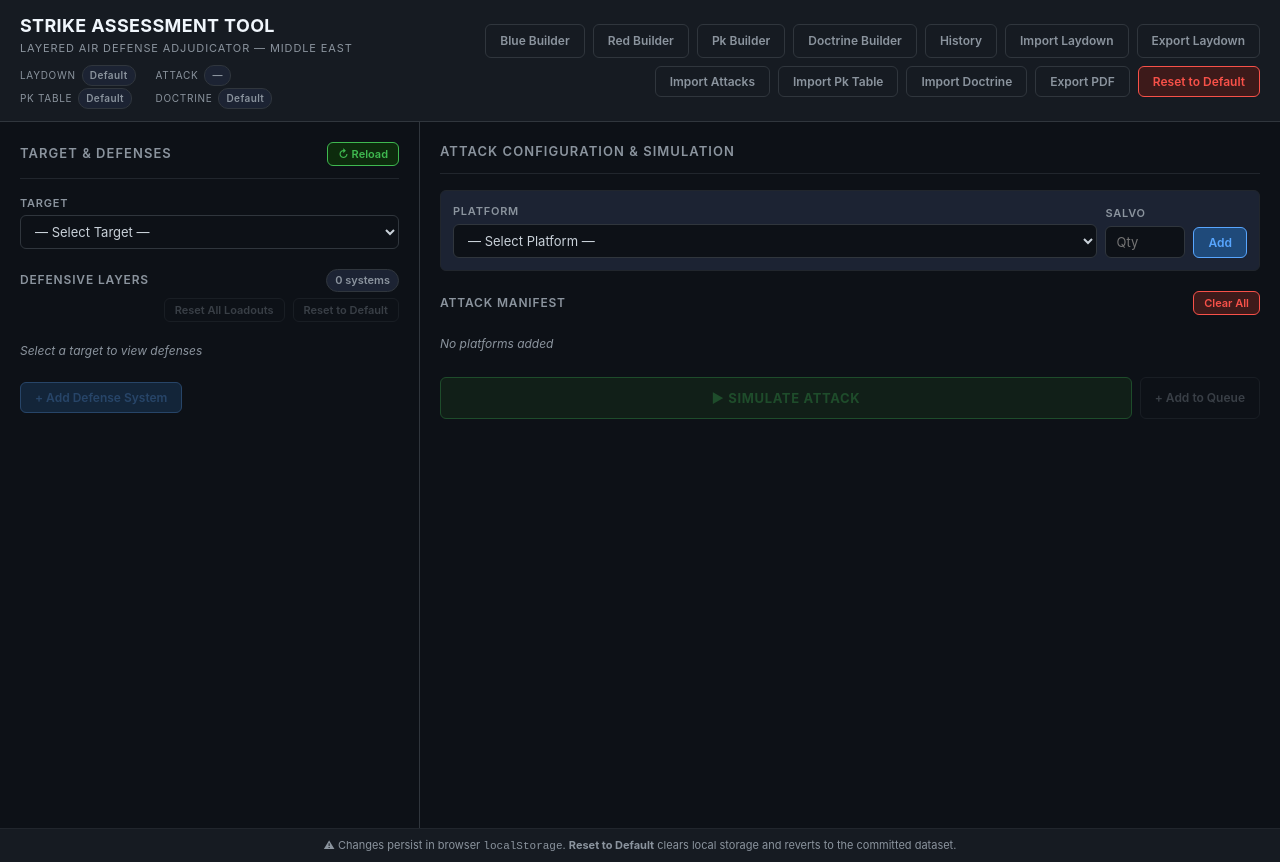
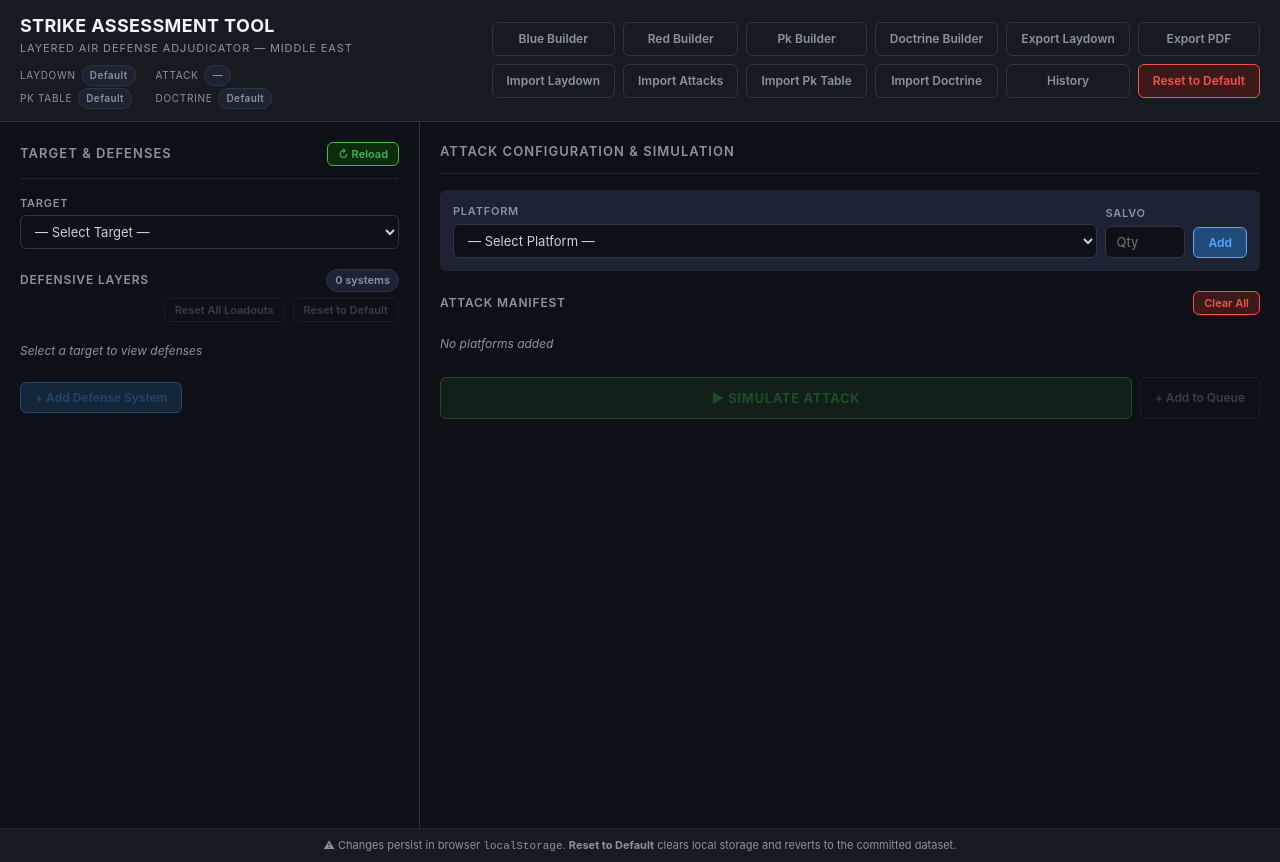
Before and after one commit to jwallin-cnas/threat-model, a website: page index.html in a window 1280 px wide. Drawn offline with Linux system fonts and the light colour scheme.

Commit message:
Header: builders and exports on top, each import below its builder
The header buttons are now six columns: Blue Builder / Import Laydown,
Red Builder / Import Attacks, Pk Builder / Import Pk Table, Doctrine
Builder / Import Doctrine, Export Laydown / History, Export PDF / Reset
to Default. Columns wrap as units on narrow screens so each pair stays
stacked. Builder links and buttons now share one line height (34 px),
so the two rows line up.

Co-Authored-By: Claude Opus 5.5 <noreply@anthropic.com>

```diff
--- a/css/style.css
+++ b/css/style.css
@@ -103,6 +103,16 @@ header {
   gap: 8px;
   min-width: 0;
 }
+
+/* One column per builder: the builder (or export) on top, its import below.
+   Columns wrap as units on narrow screens, so each pair stays stacked. */
+.hc-col {
+  display: flex;
+  flex-direction: column;
+  gap: 8px;
+}
+
+.hc-col > .btn { width: 100%; line-height: 18px; }   /* links and buttons the same height */
 
 .laydown-indicator {
   display: flex;
--- a/index.html
+++ b/index.html
@@ -36,18 +36,31 @@
         </div>
       </div>
       <div class="header-controls">
+        <!-- Columns: top row = builders and exports, bottom row = the matching import (then History, Reset). -->
+        <div class="hc-col">
           <a href="blue/" class="btn btn-secondary btn-link-nav" target="_blank" rel="noopener" title="Build a defensive laydown file (Blue Team)">Blue Builder</a>
+          <button id="btn-import-laydown"  class="btn btn-secondary">Import Laydown</button>
+        </div>
+        <div class="hc-col">
           <a href="red/"  class="btn btn-secondary btn-link-nav" target="_blank" rel="noopener" title="Build an attack file (Red Team)">Red Builder</a>
+          <button id="btn-import-attacks" class="btn btn-secondary">Import Attacks</button>
+        </div>
+        <div class="hc-col">
           <a href="pk/"   class="btn btn-secondary btn-link-nav" target="_blank" rel="noopener" title="Edit per-shot Pk and shots for every system × platform">Pk Builder</a>
+          <button id="btn-import-pk"      class="btn btn-secondary" title="Load a Pk table JSON file (per-shot Pk and shots for every system × platform)">Import Pk Table</button>
+        </div>
+        <div class="hc-col">
           <a href="doctrine/" class="btn btn-secondary btn-link-nav" target="_blank" rel="noopener" title="Set which systems engage each threat type, and in what order">Doctrine Builder</a>
+          <button id="btn-import-doctrine" class="btn btn-secondary" title="Load an engagement doctrine JSON file (which systems engage each threat type, in what order)">Import Doctrine</button>
+        </div>
+        <div class="hc-col">
+          <button id="btn-export-laydown"  class="btn btn-secondary" title="Save every deployed system with its remaining ammunition as chips, as a laydown file that Import Laydown accepts">Export Laydown</button>
           <button id="btn-history"        class="btn btn-secondary">History</button>
-        <button id="btn-import-laydown"  class="btn btn-secondary">Import Laydown</button>
-        <button id="btn-export-laydown"  class="btn btn-secondary" title="Save every deployed system with its remaining ammunition as chips, as a laydown file that Import Laydown accepts">Export Laydown</button>
-        <button id="btn-import-attacks" class="btn btn-secondary">Import Attacks</button>
-        <button id="btn-import-pk"      class="btn btn-secondary" title="Load a Pk table JSON file (per-shot Pk and shots for every system × platform)">Import Pk Table</button>
-        <button id="btn-import-doctrine" class="btn btn-secondary" title="Load an engagement doctrine JSON file (which systems engage each threat type, in what order)">Import Doctrine</button>
+        </div>
+        <div class="hc-col">
           <button id="btn-export-pdf"     class="btn btn-secondary">Export PDF</button>
           <button id="btn-reset"      class="btn btn-danger">Reset to Default</button>
+        </div>
       </div>
     </div>
   </header>
```
Lines whose indentation alone changed are shown as unchanged.
